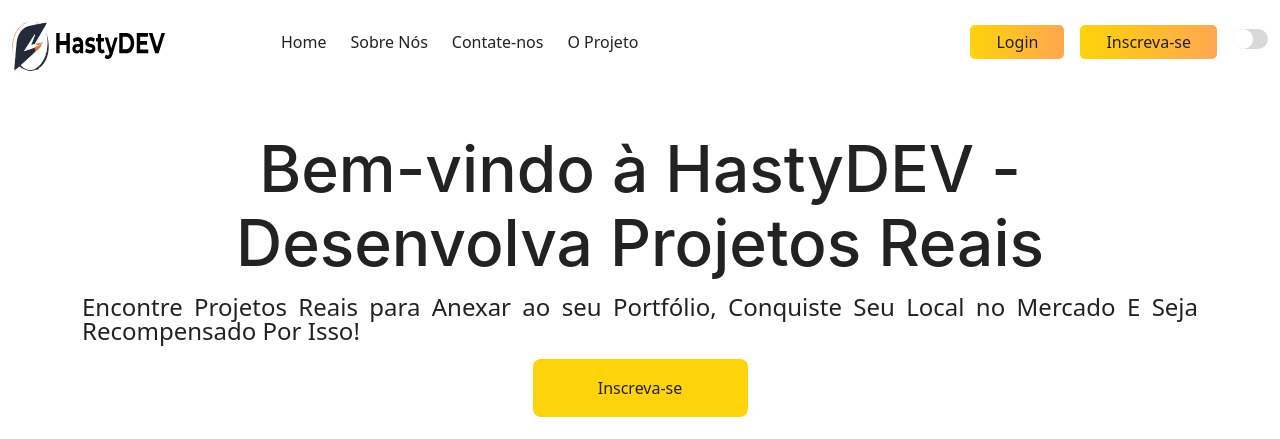
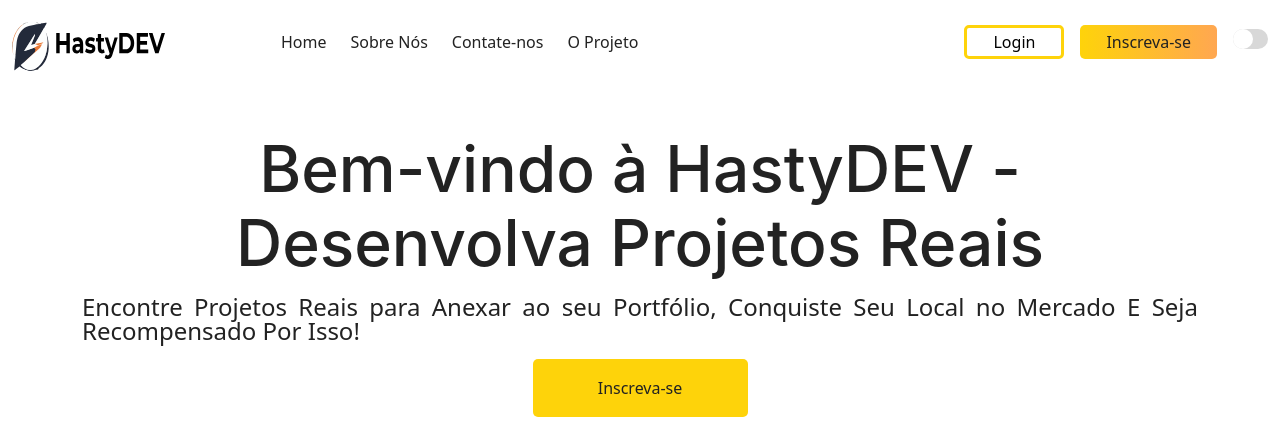
Before and after one commit to Hasty-DEV/HastyDEV, a React (Vite) app in the folder frontend/: page / in a window 1280 px wide. Shown: the top 439 px of the page. Built offline with nearby package versions, Linux system fonts and the light colour scheme.

Commit message:
Alteração na estilização dos botões

```diff
--- a/frontend/src/components/Buttons/Buttons.styles.ts
+++ b/frontend/src/components/Buttons/Buttons.styles.ts
@@ -6,6 +6,14 @@ export const StyledLink = styled(Link)`
   text-decoration: none;
   color:  ${(props) => props.theme.colors.text};
   color: inherit;
+  transition: opacity 0.3s;
+
+  &:hover {
+    opacity: 0.8;
+  }
+  &:active {
+    opacity: 0.5;
+  }
 
 `;
 
@@ -18,20 +26,60 @@ export const ButtonPrimaryStyled = styled.button`
   justify-content: center;
   align-items: center;
   gap: 10px;
-  border-radius: 8px;
+  border-radius: 5px;
   background: ${(props) => props.theme.colors.secondary};
   border: none;
+  transition: opacity 0.3s;
+
+  &:hover {
+    opacity: 0.8;
+  }
+  &:active {
+    opacity: 0.5;
+  }
 `;
 
 export const ButtonSecond2Styled = styled.button`
+   color: ${(props) => props.theme.colors.color_button};
+  background: ${(props) => props.theme.colors.color};
+  border: 3px solid ${(props) => props.theme.colors.borda};
+  display: inline-flex;
+  padding: 2px 26px;
+  justify-content: center;
+  align-items: center;
+  gap: 10px;
+  border-radius: 5px;
+  transition: opacity 0.3s;
+
+
+  &:hover {
+    opacity: 0.8;
+  }
+
+
+  &:active {
+    opacity: 0.5;
+  }
+
+`;
+
+export const ButtonSecondStyled = styled.button`
   color:  ${(props) => props.theme.colors.text};
   background: ${(props) => props.theme.colors.color_button};
+
+  border: none;
   border-radius: 5px;
-  border: none;
   display: inline-flex;
   padding: 5px 26px;
   justify-content: center;
   align-items: center;
   gap: 10px;
-  border-radius: 5px;
+  transition: opacity 0.3s;
+
+  &:hover {
+    opacity: 0.8;
+  }
+  &:active {
+    opacity: 0.5;
+  }
 `;
--- a/frontend/src/components/Buttons/Buttons.tsx
+++ b/frontend/src/components/Buttons/Buttons.tsx
@@ -17,7 +17,7 @@ export const ButtonPrimary: React.FC<ButtonProps> = ({ route, buttonText, ...res
   );
 };
 
-export const ButtonSecondStyled: React.FC<ButtonProps> = ({ route, buttonText, ...rest }) => {
+export const ButtonSecond2Styled: React.FC<ButtonProps> = ({ route, buttonText, ...rest }) => {
   return (
 
     <B.StyledLink to={route}>
@@ -26,11 +26,11 @@ export const ButtonSecondStyled: React.FC<ButtonProps> = ({ route, buttonText, .
   );
 };
 
-export const ButtonSecond2Styled: React.FC<ButtonProps> = ({ route, buttonText, ...rest }) => {
+export const ButtonSecondStyled: React.FC<ButtonProps> = ({ route, buttonText, ...rest }) => {
   return (
 
     <B.StyledLink to={route}>
-      <B.ButtonSecond2Styled {...rest}>{buttonText}</B.ButtonSecond2Styled>
+      <B.ButtonSecondStyled {...rest}>{buttonText}</B.ButtonSecondStyled>
     </B.StyledLink>
   );
 };
--- a/frontend/src/styles/global.ts
+++ b/frontend/src/styles/global.ts
@@ -11,5 +11,6 @@ export default createGlobalStyle`
 body {
     background: ${(props) => props.theme.colors.background};
     color : ${(props) => props.theme.colors.text};
+
 }
 `;
--- a/frontend/src/styles/styled.d.ts
+++ b/frontend/src/styles/styled.d.ts
@@ -12,6 +12,7 @@ declare module 'styled-components' {
             text: string;
             color:string;
             color_button: string;
+            borda:string;
         }
     }
 }
--- a/frontend/src/styles/themes/dark.ts
+++ b/frontend/src/styles/themes/dark.ts
@@ -6,6 +6,7 @@ export default{
         background:'#0F0920',
         text:'#fff',
         color:'#fff',
-        color_button:'linear-gradient(90deg, #9D5BF0 0%, #24034E 100%)'
+        color_button:'linear-gradient(90deg, #9D5BF0 0%, #24034E 100%)',
+        borda:'#9D5BF0'
     }
 };
--- a/frontend/src/styles/themes/light.ts
+++ b/frontend/src/styles/themes/light.ts
@@ -9,12 +9,7 @@ export default{
         background:'#fff',
         text:'#222',
         color:'#fff',
-        color_button:'linear-gradient(90deg, #FED30A 0%, #FFA751 100%)'
-
-
-
-    },
-
-
-
+        color_button:'linear-gradient(90deg, #FED30A 0%, #FFA751 100%)',
+        borda:'#FED30A'
+    }
 };
```
Also changed, not shown: 2 other files (tests, documents, lock files or other folders).
